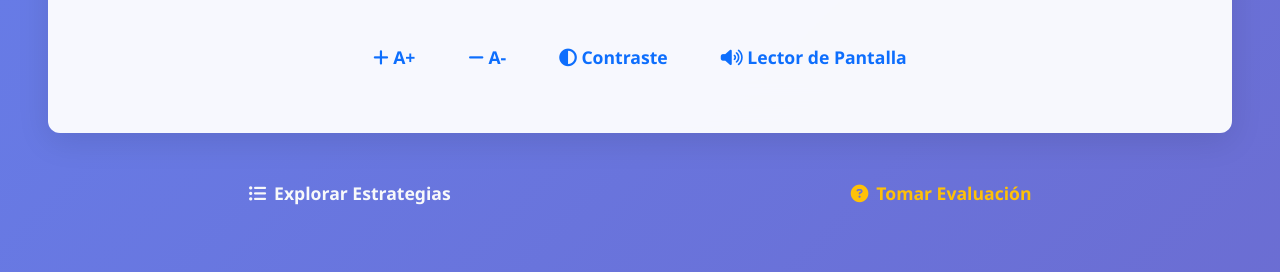
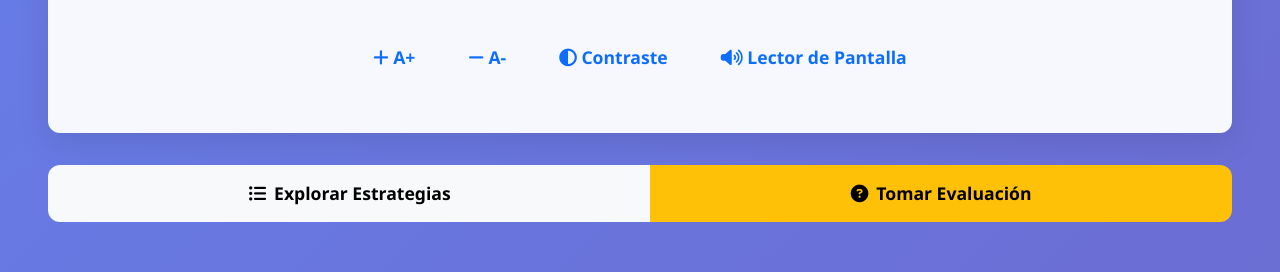
Before and after one commit to EM-DEV03/aula-inclusiva, a plain HTML site: page index.html in a window 1280 px wide. Shown: the part 342-614 px from the top of the page. Drawn offline with nearby package versions, Linux system fonts and the light colour scheme.

Commit message:
Update index.html

```diff
--- a/index.html
+++ b/index.html
@@ -115,13 +115,13 @@
                             <div class="btn-group w-100 d-none d-md-flex"
                                 role="group">
                                 <a href="#strategies"
-                                    class="btn btn-outline-light flex-fill">
+                                    class="btn btn-light flex-fill">
                                     <i class="fas fa-list-ul me-2"
                                         aria-hidden="true"></i>Explorar
                                     Estrategias
                                 </a>
                                 <a href="#quiz"
-                                    class="btn btn-outline-warning flex-fill">
+                                    class="btn btn-warning flex-fill">
                                     <i class="fas fa-question-circle me-2"
                                         aria-hidden="true"></i>Tomar Evaluación
                                 </a>
```
